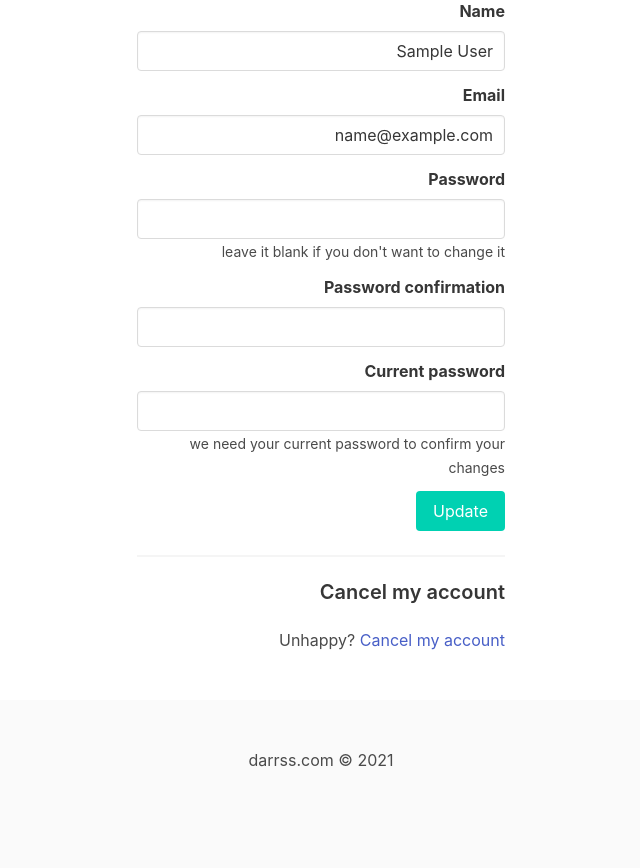
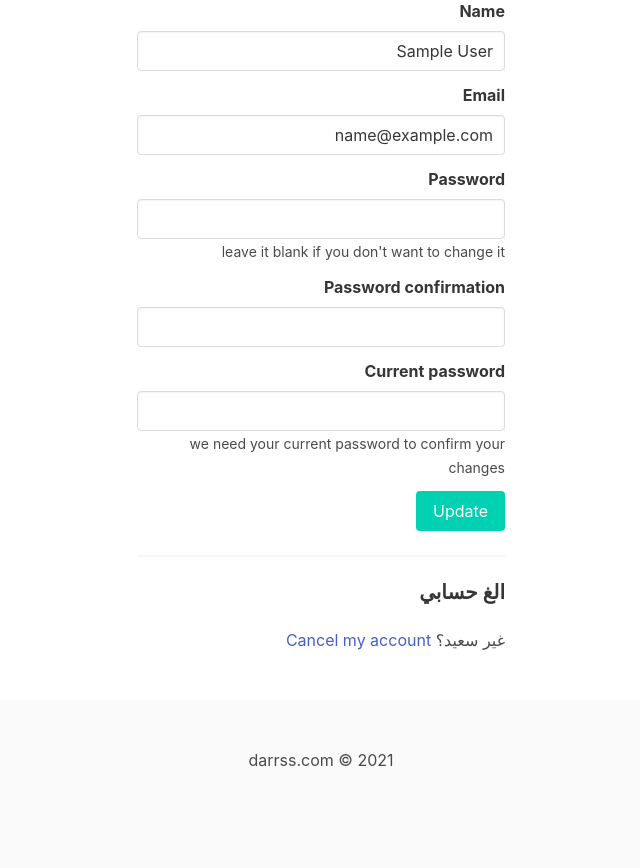
Before and after one commit to nasserfq/darrss, a Rails app: page /users/edit in a window 1280 px wide. Shown: the part 274-1142 px from the top of the page, without its empty margins (319-959 px from the left). Run offline with Rails 7, Linux system fonts and the light colour scheme; the visitor is signed in with stand-in values (Sample User, id 1); style sheets or scripts are compiled from the project's sources; some libraries are stand-ins or nearby versions.

```diff
--- a/app/views/devise/registrations/edit.html.erb
+++ b/app/views/devise/registrations/edit.html.erb
@@ -48,8 +48,8 @@
       <% end %>
 
         <hr />
-        <h3 class="title is-5">Cancel my account</h3>
-        <p>Unhappy? <%= link_to "Cancel my account", registration_path(resource_name), data: { confirm: "Are you sure?" }, method: :delete %></p>
+        <h3 class="title is-5">الغ حسابي</h3>
+        <p>غير سعيد؟ <%= link_to "Cancel my account", registration_path(resource_name), data: { confirm: "Are you sure?" }, method: :delete %></p>
 
       </div>
     </div>
--- a/app/views/devise/registrations/new.html.erb
+++ b/app/views/devise/registrations/new.html.erb
@@ -35,7 +35,8 @@
 
     <div class="field">
       <div class="control">
-        <%= f.button :submit, "حساب جديد", class:"button is-primary is-medium" %>
+        <%= f.button :submit, "حساب جديد", class:"button is-primary is-large" %>
+
       </div>
     </div>
 
--- a/app/views/layouts/application.html.erb
+++ b/app/views/layouts/application.html.erb
@@ -5,6 +5,7 @@
     <%= csrf_meta_tags %>
     <%= csp_meta_tag %>
 
+    <meta name="apple-mobile-web-app-capable" content="yes">
     <meta name="viewport" content="width=device-width, initial-scale=1,maximum-scale=1,user-scalable=0">
     <%= stylesheet_link_tag 'https://maxcdn.bootstrapcdn.com/font-awesome/4.7.0/css/font-awesome.min.css' %>
     <%= stylesheet_link_tag 'application', media: 'all', 'data-turbolinks-track': 'reload' %>
```
